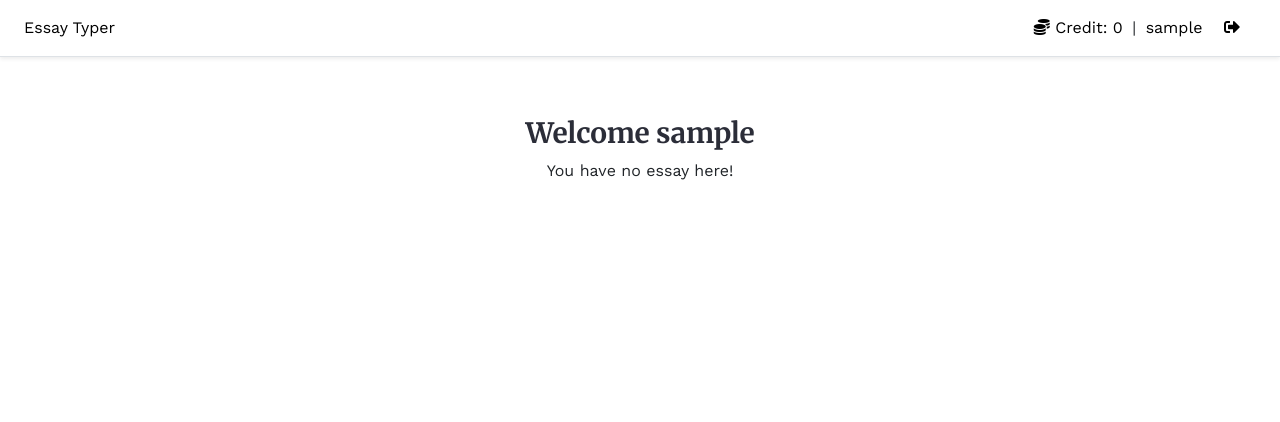
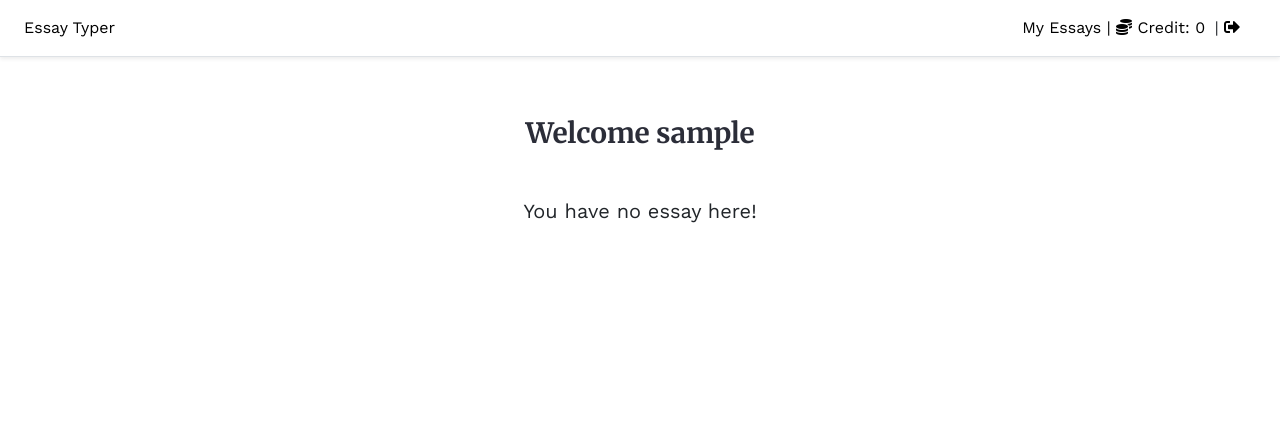
Before and after one commit to duyetngoctran/django_essay, a Django app: page /accounts/dashboard/ in a window 1280 px wide. Shown: the top 422 px of the page. Run offline with Django 4.2, Linux system fonts and the light colour scheme; the visitor is signed in with stand-in values (Sample User, id 1); some libraries are stand-ins or nearby versions.

Commit message:
update nav

```diff
--- a/templates/accounts/dashboard.html
+++ b/templates/accounts/dashboard.html
@@ -34,7 +34,7 @@
               </tbody>
             </table>
           {% else %}
-            <p>You have no essay here!</p>
+            <h5 class="mt-5">You have no essay here!</h5>
           {% endif %}
         </div>
       </div>
--- a/templates/partials/_navbar.html
+++ b/templates/partials/_navbar.html
@@ -1,6 +1,6 @@
 <div class="d-flex shadow-sm  align-items-center p-3 px-md-4 mb-3 bg-white border-bottom box-shadow">
     <div class="mr-auto d-flex align-items-stretch justify-content-between align-content-center text-decoration-none ">
-      <a class="my-0 font-weight-normal"><a class="" style="color: black;" href="/">Essay Typer</a></a>
+      <a class="my-0 font-weight-normal "><a class="text-decoration-none" style="color: black;" href="/">Essay Typer</a></a>
       <!-- <a class="p-2 text-dark" href="#">Essay Typer</a>
       <a class="p-2 text-dark" href="#">
        Grammar Checker</a>
@@ -10,10 +10,12 @@
 
 
       {% if user.is_authenticated %}
+      <a class="my-0 font-weight-normal "><a class="text-decoration-none" style="color: black;" href="{% url 'dashboard' %}">My Essays  |</a></a>
+
       <a href="#" class="mr-1 text-decoration-none", style="color: black;"><i class="fas fa-coins"></i>
         Credit: {{ user.student.credit }}  </a> |
-              <a class="ml-1 mr-3" style="color: black; text-decoration: none;" href="#">
-                {{ user.username }}</a>
+              <!-- <a class="ml-1 mr-3" style="color: black; text-decoration: none;" href="#">
+                {{ user.username }}</a> -->
 
                 <a style="color: black;" href="javascript:{document.getElementById('logout').submit()}""> <i class="fas fa-sign-out-alt"></i> </a>
             <!-- <a class="btn btn-secondary mr-3" style="color: #464E5F; background-color: #E5EAEE; border-color:#E5EAEE;" href="javascript:{document.getElementById('logout').submit()}">Log out</a> -->
```
